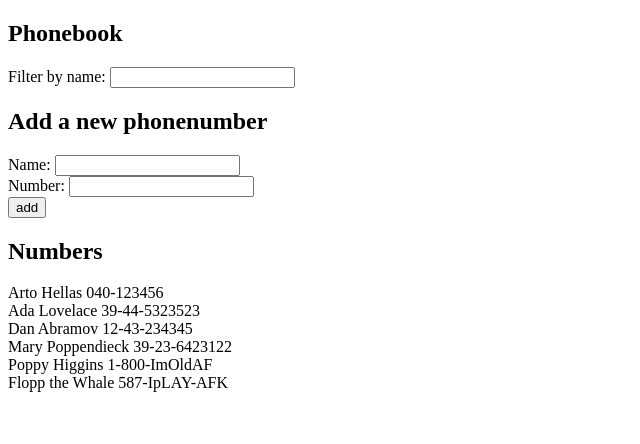
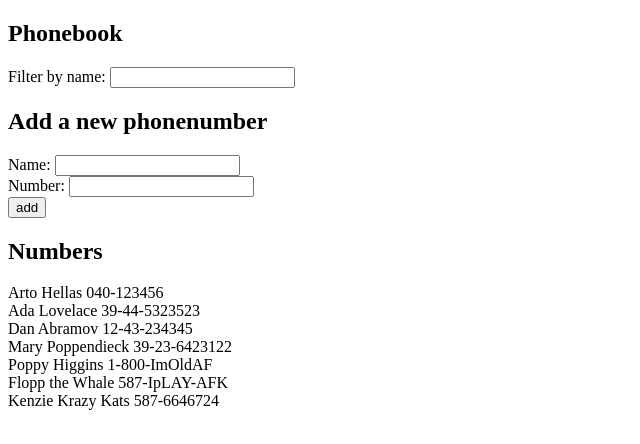
Before and after one commit to vkats90/FSO-Coursework, a React (Create React App) app in the folder part2/Phonebook/: page / in a window 1280 px wide. Shown: the top 444 px of the page, without its empty margins (0-640 px from the left). Built offline with nearby package versions, Linux system fonts and the light colour scheme; data requests are answered from the project's data file.

Commit message:
exercise 2.13 finished

```diff
--- a/part2/Phonebook/db.json
+++ b/part2/Phonebook/db.json
@@ -29,6 +29,11 @@
       "name": "Flopp the Whale",
       "number": "587-IpLAY-AFK",
       "id": 6
+    },
+    {
+      "name": "Kenzie Krazy Kats",
+      "number": "587-6646724",
+      "id": 7
     }
   ]
 }
--- a/part2/Phonebook/src/App.js
+++ b/part2/Phonebook/src/App.js
@@ -2,7 +2,8 @@ import { useEffect, useState } from "react";
 import PersonForm from "./components/PersonForm";
 import Input from "./components/Input";
 import Numbers from "./components/Numbers";
-import axios from "axios";
+
+import serverServices from "./services/server";
 
 const App = () => {
   const [persons, setPersons] = useState([]);
@@ -11,8 +12,8 @@ const App = () => {
   const [filter, setFilter] = useState("");
 
   useEffect(() => {
-    axios.get("http://localhost:3001/persons").then((response) => {
-      setPersons(response.data);
+    serverServices.getAll().then((initialNumbers) => {
+      setPersons(initialNumbers);
     });
   }, []);
 
@@ -40,10 +41,7 @@ const App = () => {
       alert(`${newName} is already in the phonebook`);
     } else {
       setPersons(persons.concat({ name: newName, number: newNumber }));
-      axios.post("http://localhost:3001/persons", {
-        name: newName,
-        number: newNumber,
-      });
+      serverServices.addNumber(newName, newNumber);
       setNewName("");
       setNewNumber("");
     }
--- /dev/null
+++ b/part2/Phonebook/src/services/server.js
@@ -0,0 +1,16 @@
+import axios from "axios";
+
+const getAll = () => {
+  return axios
+    .get("http://localhost:3001/persons")
+    .then((response) => response.data);
+};
+
+const addNumber = (name, number) => {
+  return axios
+    .post("http://localhost:3001/persons", { name, number })
+    .then((response) => response.data);
+};
+
+let serverServices = { getAll, addNumber };
+export default serverServices;
```
